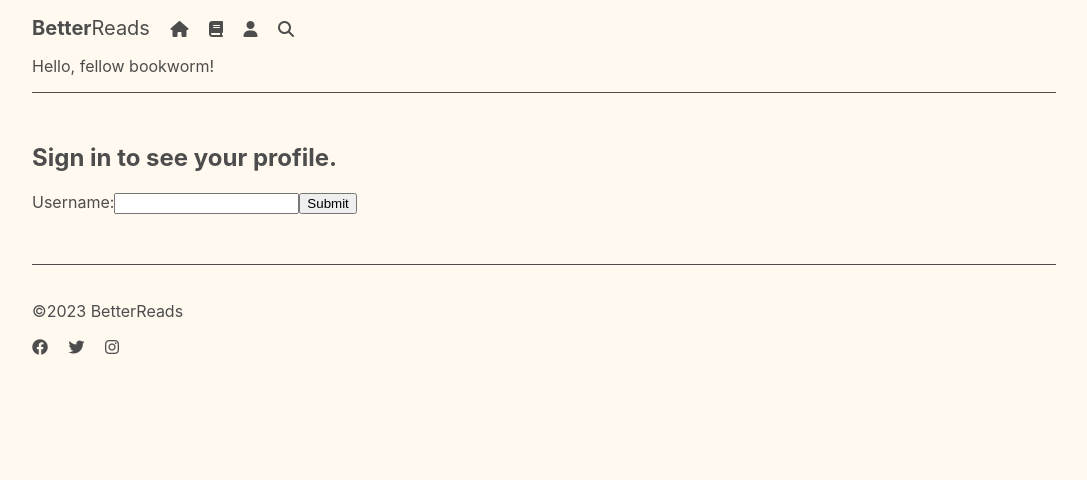
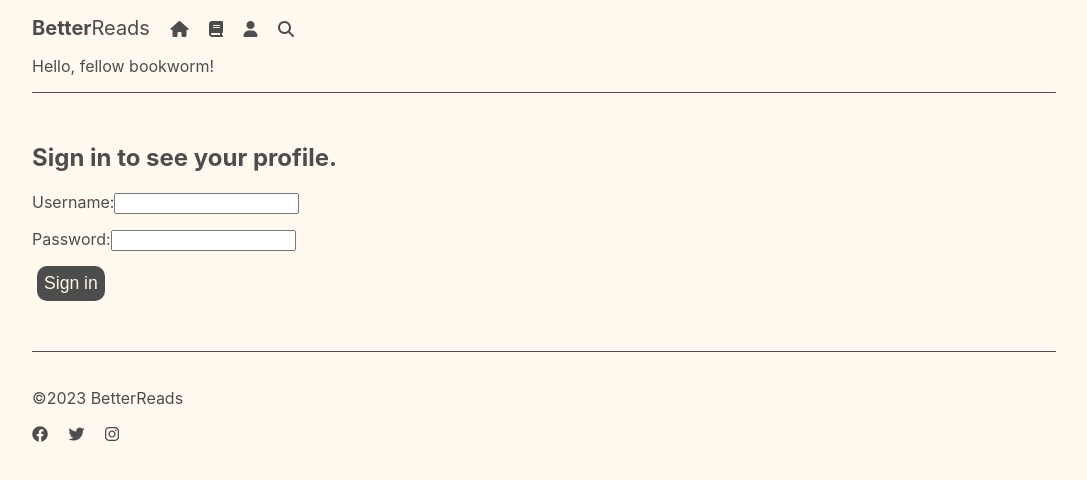
Before and after one commit to N-M-Luna/better-reads, a React (Create React App) app: page /profile in a window 1280 px wide. Shown: the top 480 px of the page, without its empty margins (96-1183 px from the left). Built offline with nearby package versions, Linux system fonts and the light colour scheme.

Commit message:
edit sign in form

```diff
--- a/src/App.css
+++ b/src/App.css
@@ -87,6 +87,23 @@ body {
 .text-link:hover {
   color: #B46060;
 }
+.sign-in-form label {
+  display: block;
+  margin-bottom: 15px;
+}
+.sign-in-form button {
+  background-color: #4D4D4D;
+  border: none;
+  border-radius: 10px;
+  color: #FFF4E0;
+  display: block;
+  font-size: 1.1rem;
+  margin: 5px;
+  padding: 7px;
+}
+.sign-in-form button:hover {
+  background-color: #B46060;
+}
 
 footer {
   border-top: #4D4D4D 1px solid;
--- a/src/Profile.js
+++ b/src/Profile.js
@@ -2,12 +2,14 @@ import { useState } from "react";
 
 function Profile({currentName, writeNameOnNavBar}) {
   const [name, setName] = useState("");
+  const [pass, setPass] = useState('');
 
   //Fake sign in and fake sing out
   const handleSubmit = (event) => {
     event.preventDefault();
-    setName(name)
-    writeNameOnNavBar(name)
+    const inputName = event.target.inputName.value
+    setName(inputName)
+    writeNameOnNavBar(inputName)
   }
   const signOut = () => {
     setName('')
@@ -22,12 +24,19 @@ function Profile({currentName, writeNameOnNavBar}) {
             <label>Username:
               <input
                 type="text"
-              value={name}
-              onChange={(e) => setName(e.target.value)}
+                name="inputName"
+                onChange={(e) => handleSubmit}
               />
             </label>
-          <input type="submit" />
-        </form></div>
+            <label>Password:
+              <input
+                type="password"
+                name="pass"
+              />
+            </label>
+            <button type="submit">Sign in</button>
+          </form>
+        </div>
     )
   } else {
     return (
@@ -41,6 +50,6 @@ function Profile({currentName, writeNameOnNavBar}) {
         </div>
     )
   }
- }
+ }// TODO add more input fields
 
  export default Profile;
--- a/src/Search.js
+++ b/src/Search.js
@@ -67,7 +67,7 @@ function Search({myLibrary, addToLibrary, removeFromLibrary}) {
     })
   });
 
-    return (
+    return ( // TODO Add searching function!
         <div>
             <p>Search best-selling books by author: _________ or by date: __________ </p>
             <span className="dingbat fa-solid fa-book-open-reader"></span>
```
Lines whose indentation alone changed are shown as unchanged.
